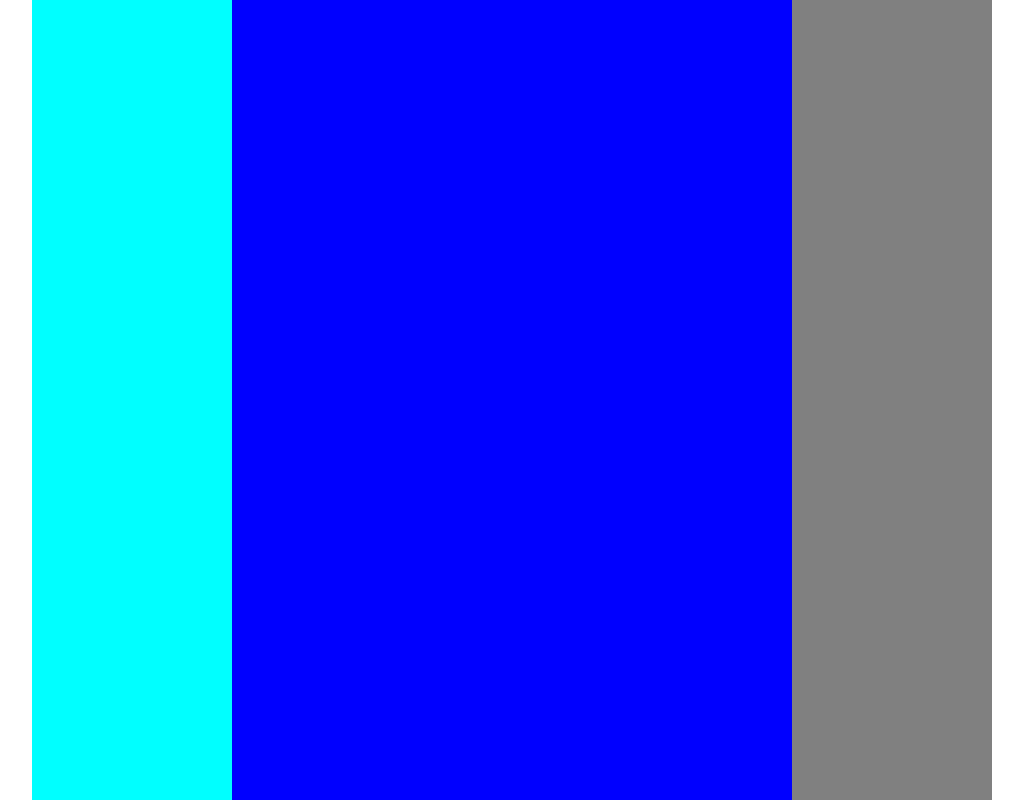
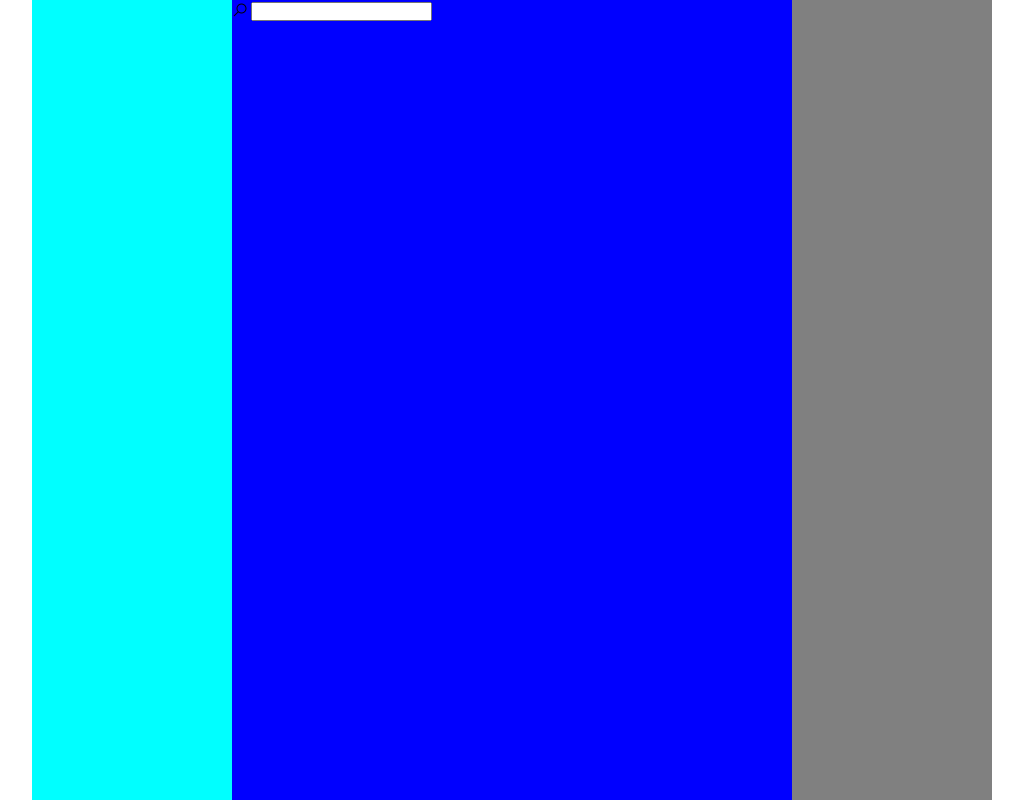
Before and after one commit to alruoff/FE, a plain HTML site: page academy.html in a window 1280 px wide. Shown: the whole page, without its empty margins (128-1151 px from the left). Drawn offline with nearby package versions, Linux system fonts and the light colour scheme.

Commit message:
last commit

```diff
--- a/academy.html
+++ b/academy.html
@@ -11,7 +11,7 @@
       href="https://fonts.googleapis.com/css2?family=Bitter:wght@600&family=Roboto:ital,wght@1,100&display=swap"
       rel="stylesheet"
     />
-
+    <link rel="stylesheet" href="https://maxst.icons8.com/vue-static/landings/line-awesome/line-awesome/1.3.0/css/line-awesome.min.css">
     <style>
       @import url("https://fonts.googleapis.com/css2?family=Lato:wght@100;300;400;700&display=swap");
 
@@ -48,7 +48,16 @@
     <div class="wrapper">
         <aside class="sidebar"></aside>
 
-        <main></main>
+        <main>
+
+          <div class="search">
+              <span class="search__icon">
+                <i class="las la-search"></i>
+              </span>
+            <input type="text"
+            class="search__input">
+          </div>
+        </main>
 
         <div class="userbar"></div>
 
```
Also changed, not shown: 1 other file.
